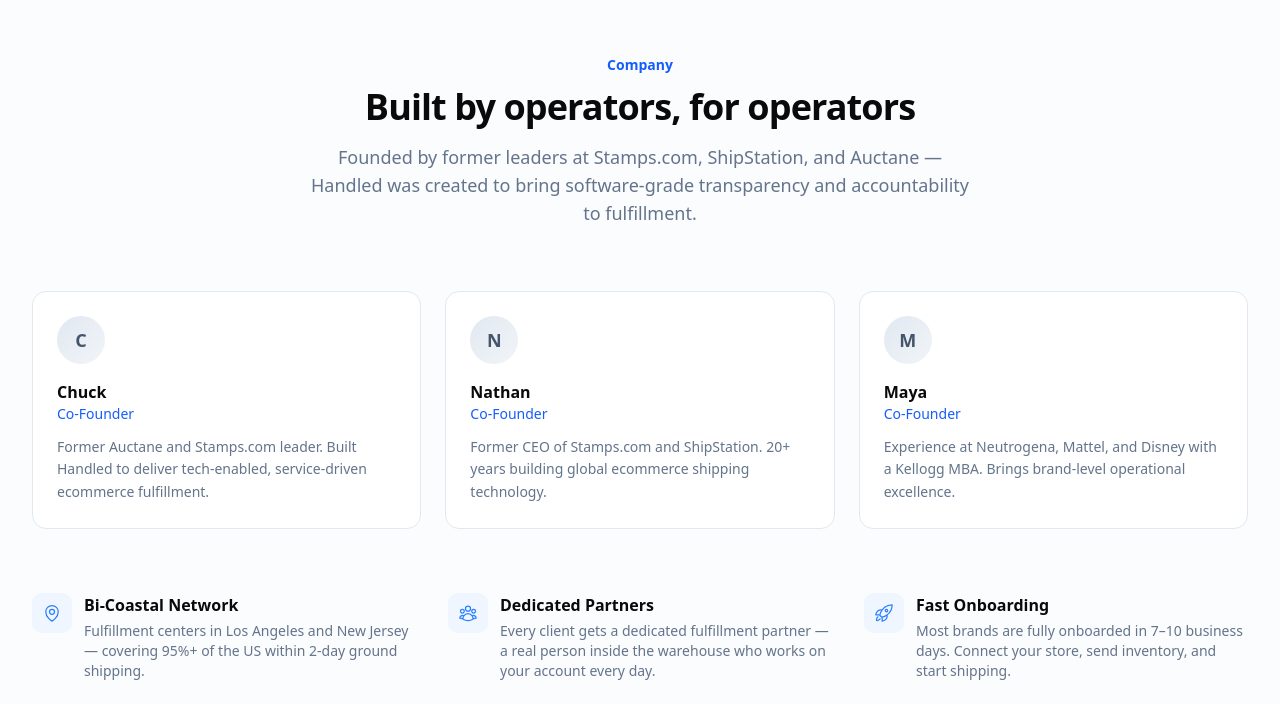
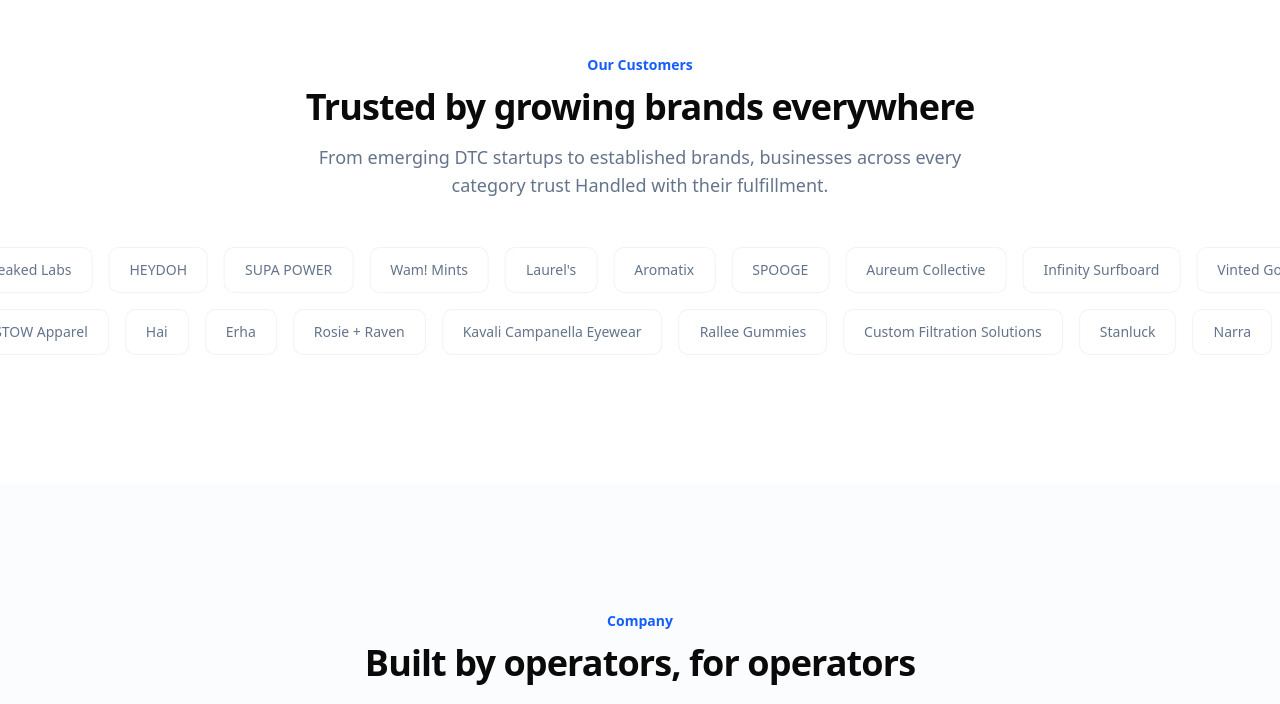
Before and after one commit to johnrclem-tech/Handled-Codex-Website, a Next.js app: page / in a window 1280 px wide. Shown: the part 7777-8481 px from the top of the page. Built offline with nearby package versions, Linux system fonts and the light colour scheme.

Commit message:
Add Customers section with marquee-scrolling brand names
Displays 56 customer names in two rows of horizontally scrolling
chips with opposite scroll directions. Placed between Testimonials
and Company sections.

https://claude.ai/code/session_01561deszKNye7TwJgfZtco2

```diff
--- a/src/app/globals.css
+++ b/src/app/globals.css
@@ -110,3 +110,22 @@ html {
 .animate-pulse-ring {
   animation: pulse-ring 2s ease-out infinite;
 }
+
+/* Marquee animations for customer logos */
+@keyframes marquee {
+  0% { transform: translateX(0); }
+  100% { transform: translateX(-50%); }
+}
+
+@keyframes marquee-reverse {
+  0% { transform: translateX(-50%); }
+  100% { transform: translateX(0); }
+}
+
+.animate-marquee {
+  animation: marquee 40s linear infinite;
+}
+
+.animate-marquee-reverse {
+  animation: marquee-reverse 40s linear infinite;
+}
--- a/src/app/page.tsx
+++ b/src/app/page.tsx
@@ -7,6 +7,7 @@ import { Onboarding, defaultOnboardingSteps } from "@/components/sections/onboar
 import { Guarantees, defaultGuarantees } from "@/components/sections/guarantees"
 import { Pricing, defaultPricingPlans } from "@/components/sections/pricing"
 import { Testimonials } from "@/components/sections/testimonials"
+import { Customers } from "@/components/sections/customers"
 import { Company } from "@/components/sections/company"
 import { CTA, defaultCTABenefits } from "@/components/sections/cta"
 import { Footer } from "@/components/sections/footer"
@@ -39,6 +40,7 @@ export default function Home() {
           plans={defaultPricingPlans}
         />
         <Testimonials />
+        <Customers />
         <Company />
         <CTA
           heading="Get a Fulfillment Quote. Get&nbsp;Growing."
--- /dev/null
+++ b/src/components/sections/customers.tsx
@@ -0,0 +1,107 @@
+"use client"
+
+const customers = [
+  "Asamo Group",
+  "SkinScience",
+  "Wolaco",
+  "Cleo+Coco",
+  "Viv for Your V",
+  "Leaked Labs",
+  "HEYDOH",
+  "SUPA POWER",
+  "Wam! Mints",
+  "Laurel's",
+  "Aromatix",
+  "SPOOGE",
+  "Aureum Collective",
+  "Infinity Surfboard",
+  "Vinted Go",
+  "5th Element Gear",
+  "Health and Beauty Mart",
+  "Strideline LLC",
+  "HotPot Queen",
+  "Sistersbody.com",
+  "Kure Bazaar",
+  "Playroom Collective",
+  "Brecommerce",
+  "50Hertz Tingly Foods",
+  "Rookline",
+  "Meet Your Staff",
+  "Geem",
+  "KIMIAS",
+  "Rallee Gummies",
+  "Custom Filtration Solutions",
+  "Stanluck",
+  "Narra",
+  "NOMUW",
+  "Shop Bazar",
+  "Bachca",
+  "Hua Wellness",
+  "Panble",
+  "Le Marké",
+  "UNGLOO",
+  "The Lucky Ox",
+  "Lily Lark",
+  "Champ",
+  "Almora Botanica",
+  "Haus Evolae",
+  "STAED",
+  "Drop Pillow",
+  "House of Harlow",
+  "Soto Worldwide",
+  "Magdalene Gaul",
+  "Kickback World",
+  "CourseWorkBooks",
+  "STOW Apparel",
+  "Hai",
+  "Erha",
+  "Rosie + Raven",
+  "Kavali Campanella Eyewear",
+]
+
+const firstHalf = customers.slice(0, Math.ceil(customers.length / 2))
+const secondHalf = customers.slice(Math.ceil(customers.length / 2))
+
+function MarqueeRow({ items, reverse = false }: { items: string[]; reverse?: boolean }) {
+  const doubled = [...items, ...items]
+  return (
+    <div className="relative overflow-hidden">
+      <div
+        className={`flex w-max gap-4 ${reverse ? "animate-marquee-reverse" : "animate-marquee"}`}
+      >
+        {doubled.map((name, i) => (
+          <div
+            key={`${name}-${i}`}
+            className="shrink-0 rounded-lg border border-border/50 bg-background px-5 py-3 text-sm font-medium text-muted-foreground hover:text-foreground hover:border-blue-200 hover:bg-blue-50/50 transition-colors duration-200"
+          >
+            {name}
+          </div>
+        ))}
+      </div>
+    </div>
+  )
+}
+
+export function Customers() {
+  return (
+    <section id="customers" className="py-24 lg:py-32 bg-background overflow-hidden">
+      <div className="mx-auto max-w-7xl px-6 lg:px-8 mb-12">
+        <div className="max-w-2xl mx-auto text-center">
+          <p className="text-sm font-semibold text-blue-600 mb-3">Our Customers</p>
+          <h2 className="text-3xl sm:text-4xl font-bold tracking-tight">
+            Trusted by growing brands everywhere
+          </h2>
+          <p className="mt-4 text-lg text-muted-foreground">
+            From emerging DTC startups to established brands, businesses across every
+            category trust Handled with their fulfillment.
+          </p>
+        </div>
+      </div>
+
+      <div className="flex flex-col gap-4">
+        <MarqueeRow items={firstHalf} />
+        <MarqueeRow items={secondHalf} reverse />
+      </div>
+    </section>
+  )
+}
```
